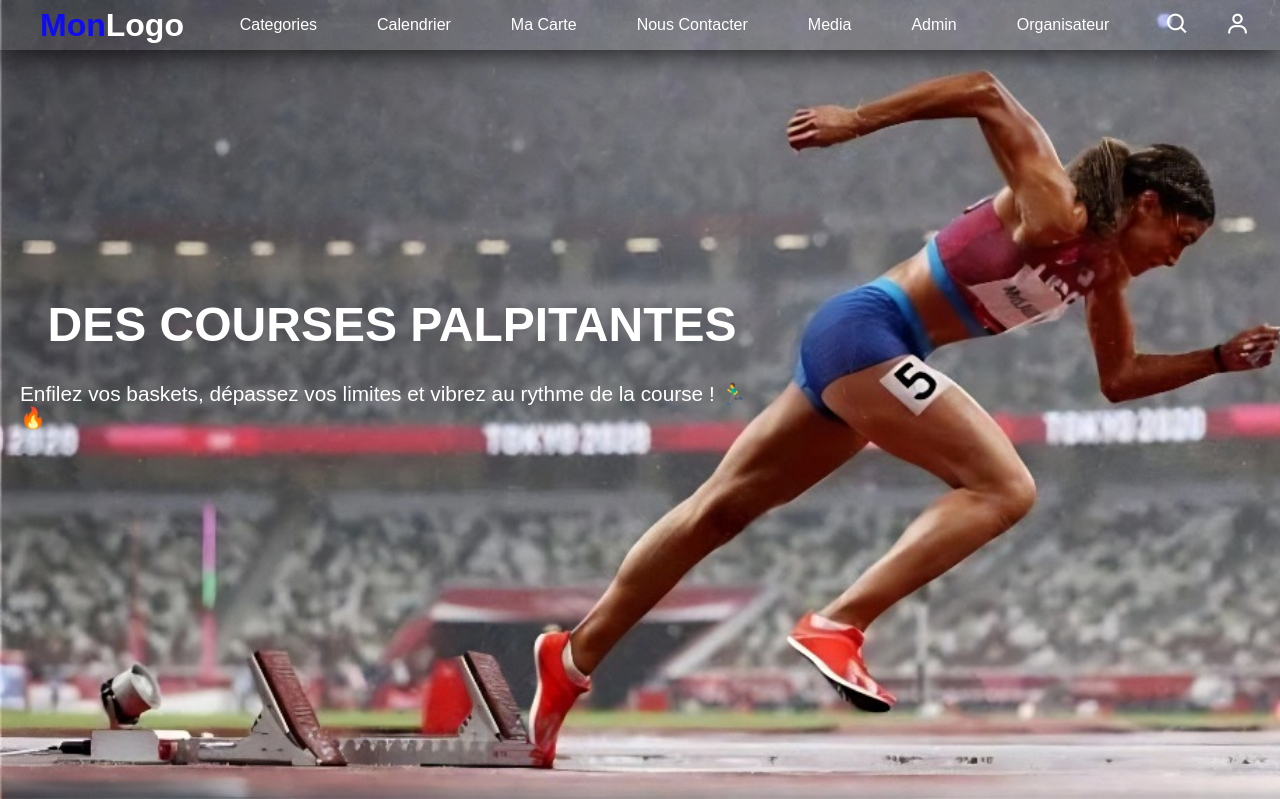
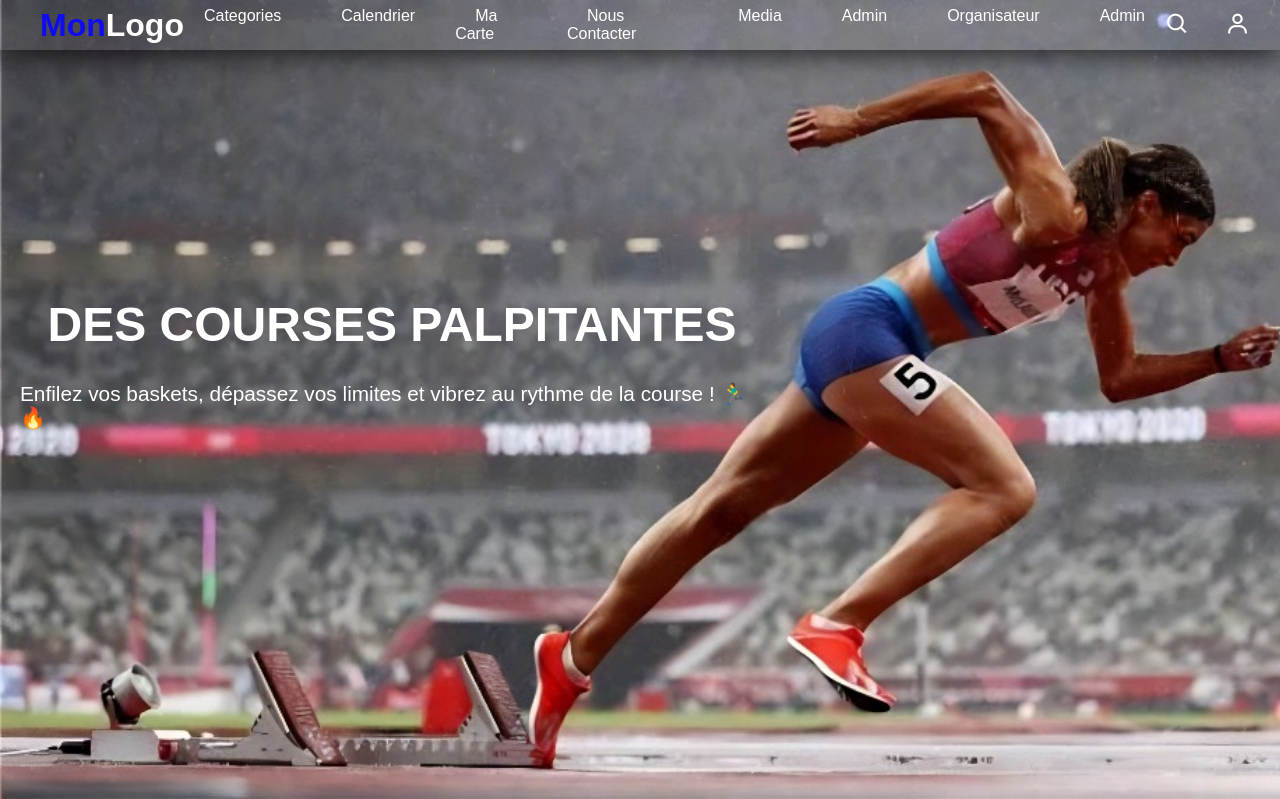
Before and after one commit to TheCyber04/TournoiCourse, a PHP site: page / in a window 1280 px wide. Shown: the top 799 px of the page. Run offline with PHP 8.4, Linux system fonts and the light colour scheme; data comes from the database, SQL or seed files in the repository.

Commit message:
Update index.php

```diff
--- a/index.php
+++ b/index.php
@@ -50,6 +50,7 @@ if ($result->num_rows > 0) {
             <li><a href="media.html">Media</a></li>
                <li><a href="login.php">Admin</a></li>
              <li><a href="login_organisateur.php">Organisateur</a></li>
+               <li><a href="AuthentificationArbitre.html">Admin</a></li>
         </ul>
 
         <div class="nav-icon">
```
